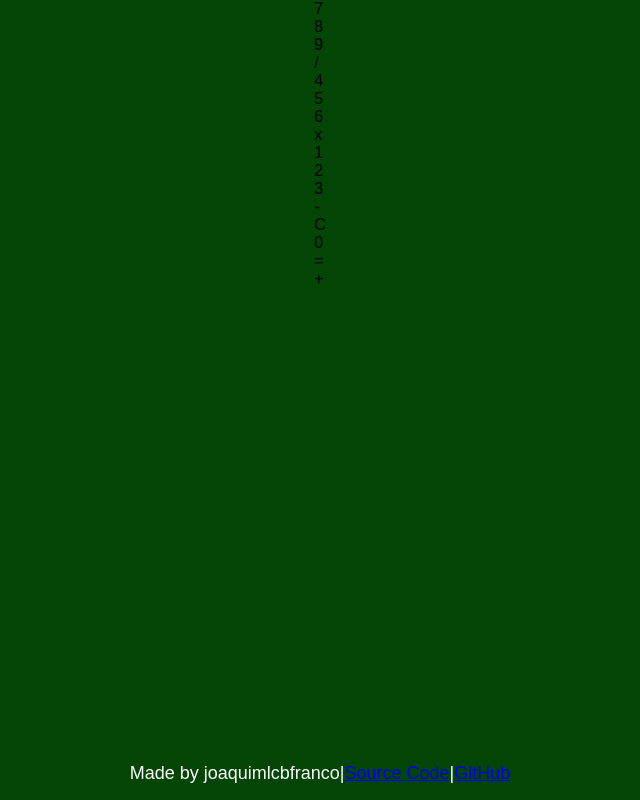
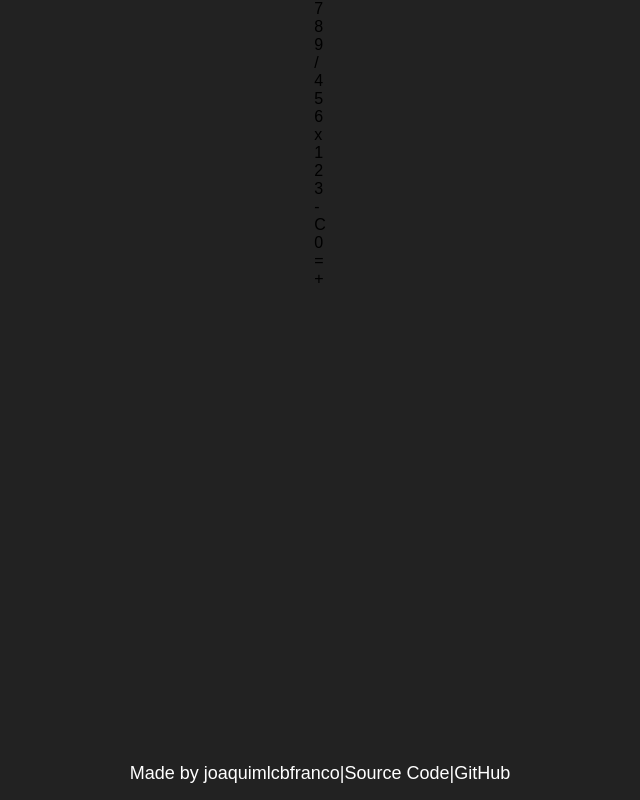
Before and after one commit to joaquimlcbfranco/calculator, a plain HTML site: page index.html in a window 1280 px wide. Shown: the whole page, without its empty margins (320-960 px from the left). Drawn offline with Linux system fonts and the light colour scheme; a web font is replaced by a local one.

Commit message:
Style links in footer

```diff
--- a/styles.css
+++ b/styles.css
@@ -9,12 +9,22 @@ body {
     padding: 0;
     height: 100vh;
     width: 100%;
-    background-color: #034505;
+    background-color: #222222;
     display: flex;
     justify-content: center;
     align-items: center;
     flex-direction: column;
     font-family: 'Funnel Display', sans-serif;
+}
+
+a {
+    text-decoration: none;
+    color: white;
+}
+
+a:hover {
+    color: yellow;
+    transition: 0.5s ease-in-out;
 }
 
 .content {
```
